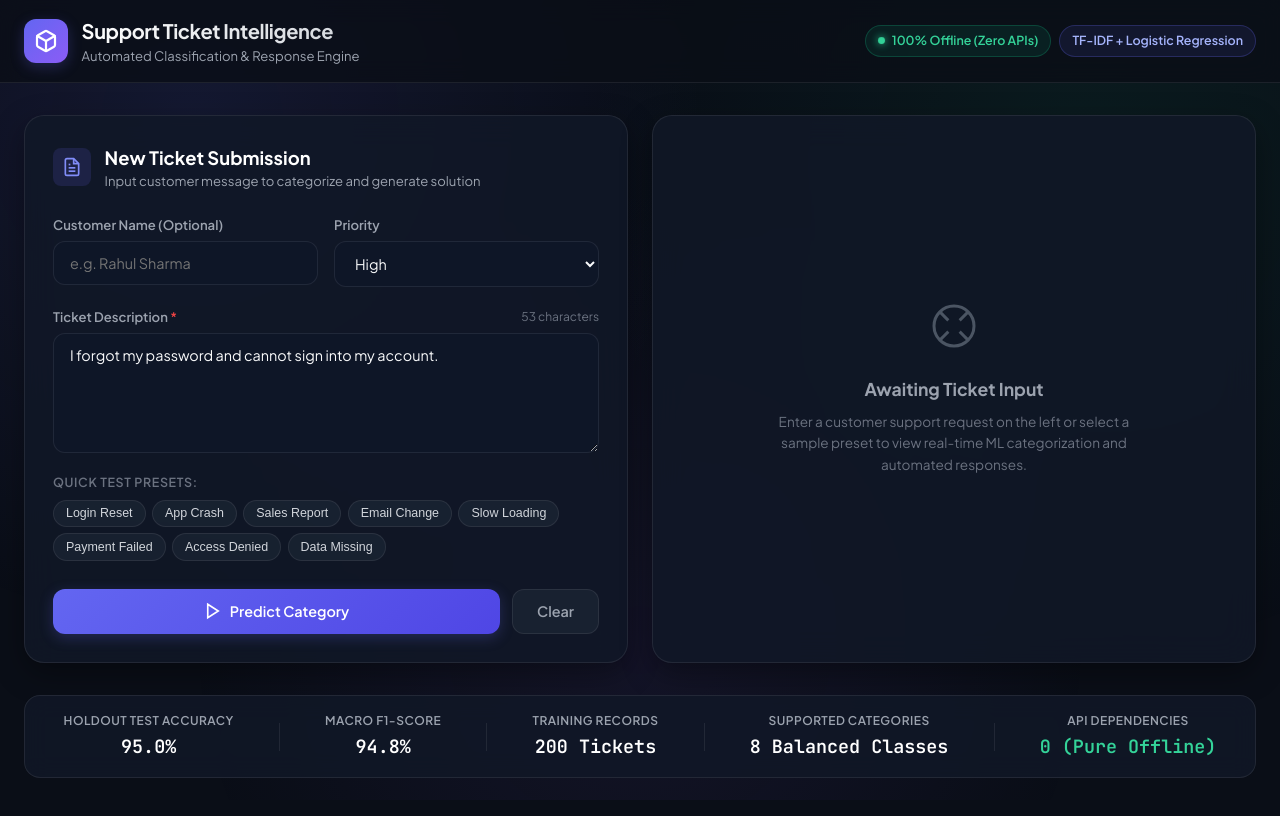
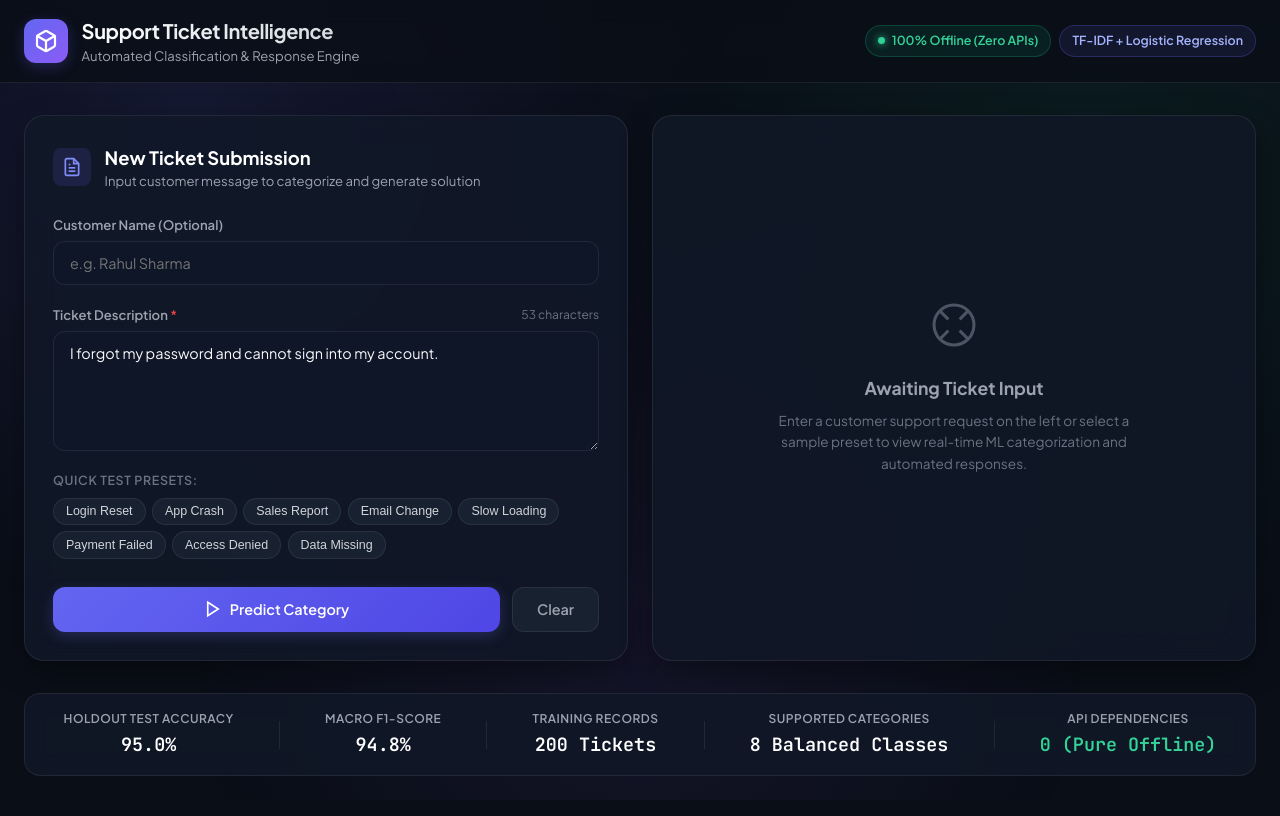
Before and after one commit to SombitBiswas25/Customer-Support-Ticket-Classification-System, a plain HTML site: page static/index.html in a window 1280 px wide. Both pictures are taken after a click on the button "Login Reset". Drawn offline with Linux system fonts and the light colour scheme; no server answers.

Commit message:
refactor(ui): remove Priority dropdown from New Ticket Submission form

```diff
--- a/static/app.js
+++ b/static/app.js
@@ -67,7 +67,7 @@ document.addEventListener("DOMContentLoaded", () => {
       chip.textContent = sample.label;
       chip.addEventListener("click", () => {
         ticketDescription.value = sample.text;
-        ticketPriority.value = sample.priority;
+        if (ticketPriority) ticketPriority.value = sample.priority;
         updateCharCount();
         handlePredict();
       });
@@ -87,7 +87,7 @@ document.addEventListener("DOMContentLoaded", () => {
   btnClear.addEventListener("click", () => {
     ticketDescription.value = "";
     customerName.value = "";
-    ticketPriority.value = "Medium";
+    if (ticketPriority) ticketPriority.value = "Medium";
     updateCharCount();
     emptyState.classList.remove("hidden");
     outputContent.classList.add("hidden");
@@ -114,7 +114,7 @@ document.addEventListener("DOMContentLoaded", () => {
         body: JSON.stringify({
           description: text,
           customer_name: customerName.value.trim() || null,
-          priority: ticketPriority.value
+          priority: ticketPriority ? ticketPriority.value : "Medium"
         })
       });
 
--- a/static/index.html
+++ b/static/index.html
@@ -61,21 +61,10 @@
         </div>
 
         <form id="ticketForm" class="ticket-form">
-          <!-- Meta row: Customer Name & Priority -->
-          <div class="form-row">
-            <div class="form-group flex-1">
-              <label for="customerName" class="form-label">Customer Name (Optional)</label>
-              <input type="text" id="customerName" class="form-input" placeholder="e.g. Rahul Sharma">
-            </div>
-            <div class="form-group flex-1">
-              <label for="ticketPriority" class="form-label">Priority</label>
-              <select id="ticketPriority" class="form-select">
-                <option value="Medium" selected>Medium</option>
-                <option value="Low">Low</option>
-                <option value="High">High</option>
-                <option value="Critical">Critical</option>
-              </select>
-            </div>
+          <!-- Customer Name (Optional) -->
+          <div class="form-group">
+            <label for="customerName" class="form-label">Customer Name (Optional)</label>
+            <input type="text" id="customerName" class="form-input" placeholder="e.g. Rahul Sharma">
           </div>
 
           <!-- Description Textarea -->
```
Also changed, not shown: screenshots/web_interface.png.
